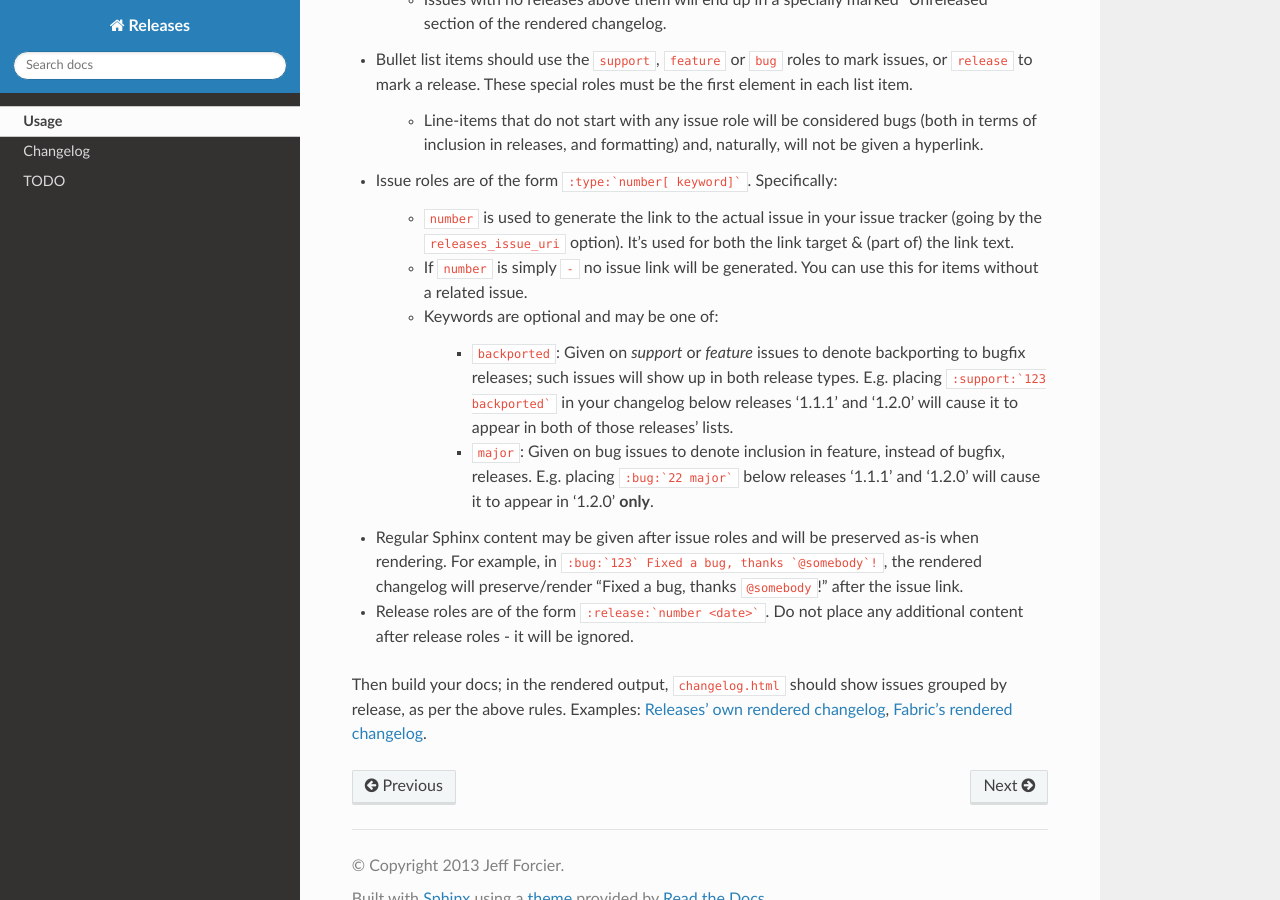
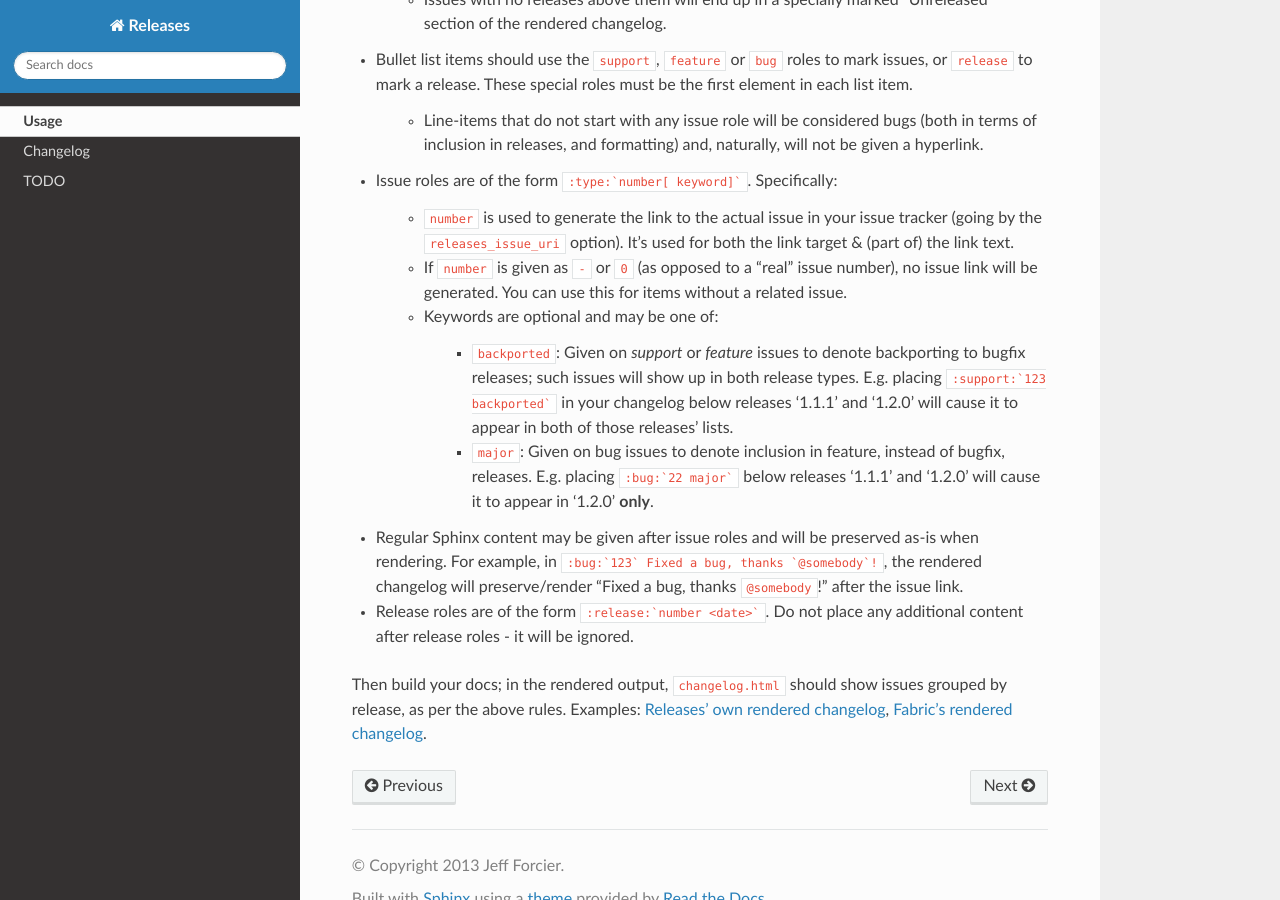
Before and after one commit to bitprophet/releases, a Sphinx documentation site: the page built from docs/usage.rst, in a window 1280 px wide and 900 px high, scrolled down 549 px. Built offline with Sphinx 7.4.7 and the Read the Docs theme 2.0.0, drawn with Linux system fonts in a browser that asks for light colours.

Commit message:
Let's just let either work :) yay!

```diff
--- a/docs/usage.rst
+++ b/docs/usage.rst
@@ -42,8 +42,9 @@
     * ``number`` is used to generate the link to the actual issue in your issue
       tracker (going by the ``releases_issue_uri`` option). It's used for both
       the link target & (part of) the link text.
-    * If ``number`` is simply ``-`` no issue link will be generated. You can
-      use this for items without a related issue.
+    * If ``number`` is given as ``-`` or ``0`` (as opposed to a "real" issue
+      number), no issue link will be generated.  You can use this for items
+      without a related issue.
     * Keywords are optional and may be one of:
 
         * ``backported``: Given on *support* or *feature* issues to denote
--- a/releases/__init__.py
+++ b/releases/__init__.py
@@ -46,13 +46,13 @@
     backported feature or support ticket. This extra info will be stripped out
     prior to parsing. May also give 'major' in the same vein, implying the bug
     was a major bug released in a feature release. May give a 'ticket number'
-    of ``-`` to generate no hyperlink.
+    of ``-`` or ``0`` to generate no hyperlink.
     """
     # Old-style 'just the issue link' behavior
     issue_no, _, ported = utils.unescape(text).partition(' ')
     # Lol @ access back to Sphinx
     config = inliner.document.settings.env.app.config
-    if issue_no != '0':
+    if issue_no not in ('-', '0'):
         ref = config.releases_issue_uri % issue_no
         link = nodes.reference(rawtext, '#' + issue_no, refuri=ref, **options)
     else:
```
Also changed, not shown: 1 other file.
